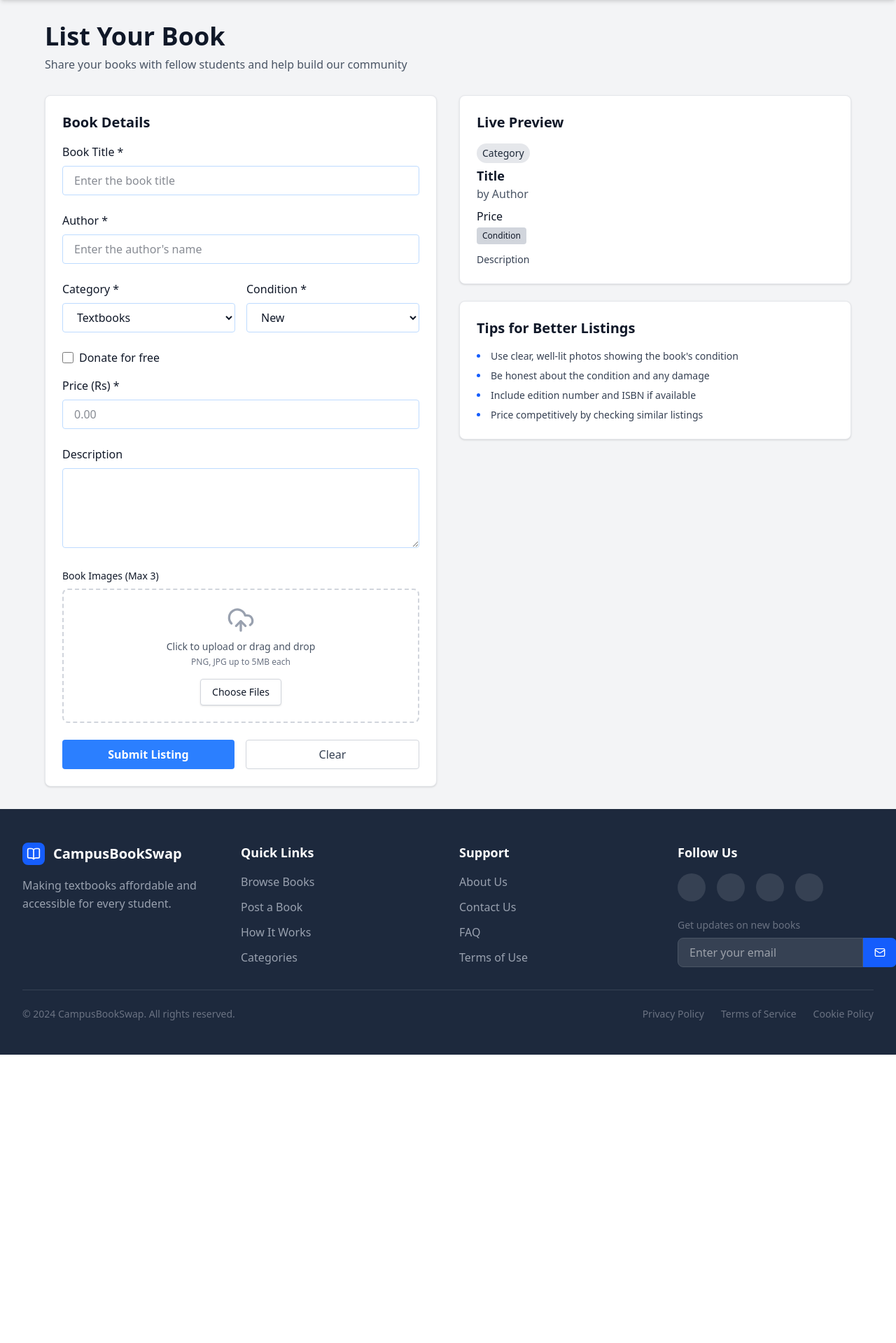
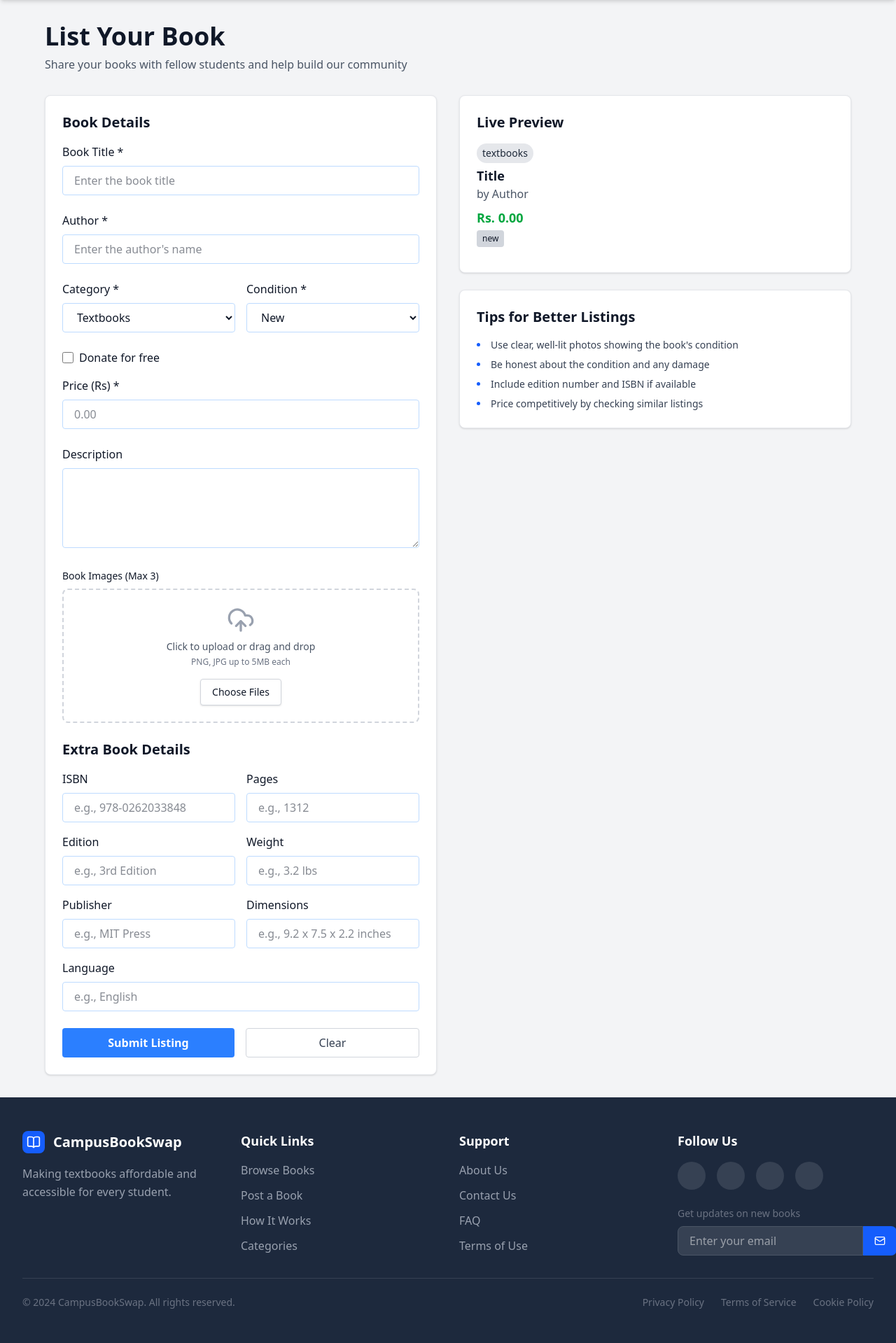
Before and after one commit to themiya-kaluarachchi/CampusBookSwap---PHP-group-project, a PHP site: page /add_a_book in a window 1280 px wide. Shown: the part 64-1983 px from the top of the page at 70% size. Before the commit the page ends 1571 px from the top, so only its background shows below. Run offline with PHP 8.4, Linux system fonts and the light colour scheme.

Commit message:
connected the add a book with database and browser page

```diff
--- /dev/null
+++ b/controllers/BookController.php
@@ -0,0 +1,81 @@
+<?php
+require_once __DIR__ . '/../models/Book.php';
+  class BookCntroller{
+
+    private $bookModel;
+
+    public function __construct($db){
+      $this->bookModel = new Book($db);
+    }
+
+    // Add a new book
+   public function addABook() {
+    if ($_SERVER['REQUEST_METHOD'] === 'POST') {
+
+        $title = trim($_POST['title'] ?? '');
+        $author = trim($_POST['author'] ?? '');
+        $category = $_POST['category'] ?? '';
+        $book_condition = $_POST['book_condition'] ?? '';
+        $isFree = isset($_POST['isFree']);
+        $price = $isFree ? 0 : trim($_POST['price'] ?? '');
+        $description = trim($_POST['description'] ?? '');
+        $isbn = trim($_POST['isbn'] ?? '');
+        $pages = trim($_POST['pages'] ?? '');
+        $edition = trim($_POST['edition'] ?? '');
+        $weight = trim($_POST['weight'] ?? '');
+        $publisher = trim($_POST['publisher'] ?? '');
+        $dimensions = trim($_POST['dimensions'] ?? '');
+        $language = trim($_POST['language'] ?? '');
+
+        $userId = $_SESSION['user_id'];
+        $views = 0;
+
+        // Create the book
+        $bookData = compact(
+            'userId', 'title', 'author', 'price', 'category', 'book_condition',
+            'description', 'isbn', 'pages', 'edition', 'publisher', 'dimensions',
+            'language', 'weight', 'views'
+        );
+        $bookData['image_path'] = '';
+        $bookData['user_id'] = $userId;
+
+        if ($this->bookModel->create($bookData)) {
+            $bookId = $this->bookModel->getLastInsertId();
+
+            // Upload and store multiple images
+            $uploadedPaths = [];
+            $uploadDir = 'uploads/';
+            foreach ($_FILES['images']['tmp_name'] as $key => $tmpName) {
+                if ($_FILES['images']['error'][$key] === UPLOAD_ERR_OK) {
+                    $fileName = uniqid() . '_' . basename($_FILES['images']['name'][$key]);
+                    $targetPath = $uploadDir . $fileName;
+                    if (move_uploaded_file($tmpName, $targetPath)) {
+                        $uploadedPaths[] = $targetPath;
+                    }
+                }
+            }
+
+            if (!empty($uploadedPaths)) {
+                $this->bookModel->saveImages($bookId, $uploadedPaths);
+            }
+
+            echo "Book added successfully!";
+            header('Location: ' . BASE_URL . '/browse');
+            exit;
+
+            exit;
+        } else {
+            echo "Failed to add book.";
+            require __DIR__ . '/../views/books/addABook.php';
+        }
+    }else{
+       require __DIR__ . '/../views/books/addABook.php';
+    }
+  }
+
+  // Browse books
+  public function browse(){
+    $books = $this->bookModel->getAllWithImages();
+    require __DIR__ . '/../views/books/browse.php';
+  }
+}
--- a/index.php
+++ b/index.php
@@ -1,10 +1,12 @@
 <?php
 require_once 'controllers/AuthController.php';
+require_once 'controllers/BookController.php';
 require_once 'config/db.php';
 require_once __DIR__ . '/config/routes.php';
 
 $db = Database::getInstance()->getConnection();
 $authController = new AuthController($db);
+$bookController = new BookCntroller($db);
 
 // Check if it's an AJAX request
 $isAjax = !empty($_SERVER['HTTP_X_REQUESTED_WITH']) &&
@@ -38,13 +40,13 @@
         $authController->register();
         break;
     case 'browse':
-        include 'views/books/browse.php';
+        $bookController->browse();
         break;
     case 'mybooks':
         include 'views/books/mybooks.php';
         break;
     case 'add_a_book':
-        include 'views/books/addABook.php';
+        $bookController->addABook();
         break;
     case 'book_details':
         if ($param) $_GET['book_id'] = $param;
--- a/models/Book.php
+++ b/models/Book.php
@@ -10,7 +10,7 @@
     public function create($data) {
         $stmt = $this->conn->prepare("
             INSERT INTO books (
-                user_id, title, author, price, category, condition, description, isbn,
+                user_id, title, author, price, category, book_condition, description, isbn,
                 pages, edition, publisher, dimensions, language, image_path,
                 weight, views, created_at, update_at
             )
@@ -18,13 +18,13 @@
         ");
 
         $stmt->bind_param(
-            "issdssssisssssdii",
+            "issdssssisssssdi",
             $data['user_id'],
             $data['title'],
             $data['author'],
             $data['price'],
             $data['category'],
-            $data['condition'],
+            $data['book_condition'],
             $data['description'],
             $data['isbn'],
             $data['pages'],
@@ -41,14 +41,33 @@
     }
 
     // Fetch all books
-    public function getAll() {
-        $result = $this->conn->query("SELECT * FROM books");
-        $books = [];
-        while ($row = $result->fetch_assoc()) {
-            $books[] = $row;
+  public function getAllWithImages() {
+    $query = "
+        SELECT b.*, bi.image_path
+        FROM books b
+        LEFT JOIN book_images bi ON b.id = bi.book_id
+        ORDER BY b.id
+    ";
+
+    $result = $this->conn->query($query);
+    $books = [];
+
+    while ($row = $result->fetch_assoc()) {
+        $bookId = $row['id'];
+
+        if (!isset($books[$bookId])) {
+            $books[$bookId] = $row;
+            $books[$bookId]['images'] = [];
         }
-        return $books;
+
+        if (!empty($row['image_path'])) {
+            $books[$bookId]['images'][] = $row['image_path'];
+        }
     }
+
+    return array_values($books);
+}
+
 
     // Find book by ID
     public function findById($id) {
@@ -69,7 +88,7 @@
     public function updateById($id, $data) {
         $stmt = $this->conn->prepare("
             UPDATE books SET
-                title = ?, author = ?, price = ?, category = ?, condition = ?, description = ?, isbn = ?,
+                title = ?, author = ?, price = ?, category = ?, book_condition = ?, description = ?, isbn = ?,
                 pages = ?, edition = ?, publisher = ?, dimensions = ?, language = ?, image_path = ?,
                 weight = ?, views = ?, update_at = NOW()
             WHERE id = ?
@@ -81,7 +100,7 @@
             $data['author'],
             $data['price'],
             $data['category'],
-            $data['condition'],
+            $data['book_condition'],
             $data['description'],
             $data['isbn'],
             $data['pages'],
@@ -97,4 +116,20 @@
 
         return $stmt->execute();
     }
+
+    // Save book images
+    public function saveImages($bookId, $imagePaths) {
+        $stmt = $this->conn->prepare("INSERT INTO book_images (book_id, image_path) VALUES (?, ?)");
+        foreach ($imagePaths as $path) {
+            $stmt->bind_param("is", $bookId, $path);
+            $stmt->execute();
+        }
+    }
+
+    // Get last inserted book ID
+    public function getLastInsertId() {
+    return $this->conn->insert_id;
 }
+
+
+}
--- a/views/books/addABook.php
+++ b/views/books/addABook.php
@@ -1,86 +1,3 @@
-<?php
-    session_start();
-
-    $errors = [];
-    $submitted = false;
-    $uploadDir = 'uploads/';
-    $uploadedImages = [];
-    $submittedData = [];
-    $oldInput = [];
-
-    if (isset($_SESSION['form_errors'])) {
-        $errors = $_SESSION['form_errors'];
-        unset($_SESSION['form_errors']);
-    }
-
-    if (isset($_SESSION['old_input'])) {
-        $oldInput = $_SESSION['old_input'];
-        unset($_SESSION['old_input']);
-    }
-
-    if (isset($_SESSION['book_submitted'])) {
-        $submitted = true;
-        $submittedData = $_SESSION['submitted_data'];
-        unset($_SESSION['book_submitted']);
-        unset($_SESSION['submitted_data']);
-    }
-
-    if ($_SERVER["REQUEST_METHOD"] === "POST") {
-        // Basic validation
-        $title = trim($_POST['title'] ?? '');
-        $author = trim($_POST['author'] ?? '');
-        $category = $_POST['category'] ?? '';
-        $condition = $_POST['condition'] ?? '';
-        $isFree = isset($_POST['isFree']) ? true : false;
-        $price = $isFree ? 0 : trim($_POST['price'] ?? '');
-        $description = trim($_POST['description'] ?? '');
-
-        if (!$title || !$author || !$category || !$condition || (!$isFree && !$price)) {
-            $errors[] = "Please fill all required fields.";
-        }
-
-        // Handle file upload (max 3)
-        if (isset($_FILES['images']) && count($_FILES['images']['name']) > 0) {
-            for ($i = 0; $i < min(3, count($_FILES['images']['name'])); $i++) {
-                $tmpName = $_FILES['images']['tmp_name'][$i];
-                $name = basename($_FILES['images']['name'][$i]);
-                $sanitizedName = preg_replace('/[^a-zA-Z0-9.\-_]/', '_', $name); // Replace unsafe characters
-                $uniqueName = uniqid() . '-' . $sanitizedName;
-                $targetFile = $uploadDir . $uniqueName;
-
-                if (move_uploaded_file($tmpName, $targetFile)) {
-                    $uploadedImages[] = $targetFile;
-                } else {
-                    $errors[] = "Failed to upload image: $name";
-                }
-            }
-        }
-
-        if (empty($errors)) {
-            $_SESSION['book_submitted'] = true;
-            $_SESSION['submitted_data'] = [
-                'title' => $title,
-                'author' => $author,
-                'category' => $category,
-                'condition' => $condition,
-                'price' => $price,
-                'isFree' => $isFree,
-                'description' => $description,
-                'images' => $uploadedImages
-            ];
-            header("Location: " . $_SERVER['REQUEST_URI']);
-            exit;
-        }
-        if (!empty($errors)) {
-            $_SESSION['form_errors'] = $errors;
-            $_SESSION['old_input'] = $_POST;
-            header("Location: " . $_SERVER['REQUEST_URI']);
-            exit;
-        }
-    }
-
-?>
-
 <!-- Content -->
 <div class="container mx-auto px-4 py-8 pt-24">
     <div class="max-w-6xl mx-auto">
@@ -102,12 +19,11 @@
                     Book Details
                 </h2>
                 <!-- Form Start here -->
-                <form method="post" enctype="multipart/form-data" class="space-y-6">
+                <form method="post" enctype="multipart/form-data" class="space-y-6" id="bookForm" action="<?= BASE_URL ?>/add_a_book">
                     <!-- Title -->
                     <div class="space-y-2">
                         <label for="title" class="block font-medium">Book Title *</label>
                         <input type="text" id="title" name="title" required placeholder="Enter the book title"
-                               value="<?= htmlspecialchars($oldInput['title'] ?? '') ?>"
                                class="w-full border border-blue-200 rounded px-4 py-2 focus:outline-none focus:ring-blue-300 focus:border-blue-400">
                     </div>
 
@@ -115,7 +31,6 @@
                     <div class="space-y-2">
                         <label for="author" class="block font-medium">Author *</label>
                         <input type="text" id="author" name="author" required placeholder="Enter the author's name"
-                               value="<?= htmlspecialchars($oldInput['author'] ?? '') ?>"
                                class="w-full border border-blue-200 rounded px-4 py-2 focus:outline-none focus:ring-blue-300 focus:border-blue-400">
                      </div>
 
@@ -127,23 +42,23 @@
                             </label>
                             <select name="category" id="category" required
                                     class="w-full border border-blue-200 rounded px-4 py-2 focus:outline-none focus:ring-blue-300 focus:border-blue-400">
-                                    <option value="textbooks" <?= ($oldInput['category'] ?? '') == 'textbooks' ? 'selected' : '' ?>>Textbooks</option>
-                                    <option value="literature" <?= ($oldInput['category'] ?? '') == 'literature' ? 'selected' : '' ?>>Literature</option>
-                                    <option value="science" <?= ($oldInput['category'] ?? '') == 'science' ? 'selected' : '' ?>>Science</option>
-                                    <option value="tech" <?= ($oldInput['category'] ?? '') == 'tech' ? 'selected' : '' ?>>Technology</option>
-                                    <option value="math" <?= ($oldInput['category'] ?? '') == 'math' ? 'selected' : '' ?>>Mathematics</option>
-                                    <option value="history" <?= ($oldInput['category'] ?? '') == 'history' ? 'selected' : '' ?>>History</option>
-                                    <option value="other" <?= ($oldInput['category'] ?? '') == 'other' ? 'selected' : '' ?>>Other</option>
+                                    <option value="textbooks">Textbooks</option>
+                                    <option value="literature">Literature</option>
+                                    <option value="science">Science</option>
+                                    <option value="tech">Technology</option>
+                                    <option value="math">Mathematics</option>
+                                    <option value="history">History</option>
+                                    <option value="other">Other</option>
                             </select>
                         </div>
                         <div class="space-y-2">
                             <label for="condition" class="block font-medium">Condition *</label>
-                            <select name="condition" id="condition" required
+                            <select name="book_condition" id="condition" required
                                     class="w-full border border-blue-200 rounded px-4 py-2 focus:outline-none focus:ring-blue-300 focus:border-blue-400">
-                            <option value="new" <?= ($oldInput['condition'] ?? '') == 'new' ? 'selected' : '' ?>>New</option>
-                            <option value="like-new" <?= ($oldInput['condition'] ?? '') == 'like-new' ? 'selected' : '' ?>>Like New</option>
-                            <option value="used" <?= ($oldInput['condition'] ?? '') == 'used' ? 'selected' : '' ?>>Used</option>
-                            <option value="poor" <?= ($oldInput['condition'] ?? '') == 'poor' ? 'selected' : '' ?>>Poor</option>
+                            <option value="new">New</option>
+                            <option value="like-new">Like New</option>
+                            <option value="used">Used</option>
+                            <option value="poor">Poor</option>
                             </select>
                         </div>
                     </div>
@@ -151,7 +66,7 @@
                     <!-- Donate or Price -->
                     <div class="space-y-4">
                         <div class="flex items-center space-x-2">
-                            <input type="checkbox" id="freeCheckbox" name="isFree" value="1"  <?= isset($oldInput['isFree']) ? 'checked' : '' ?>
+                            <input type="checkbox" id="freeCheckbox" name="isFree" value="1"
                                 class="accent-blue-500 h-4 w-4" >
                             <label for="free" class="font-medium">Donate for free</label>
                         </div>
@@ -159,7 +74,6 @@
                         <div class="space-y-2">
                             <label for="price" class="block font-medium">Price (Rs) *</label>
                             <input type="number" id="price" name="price" step="0.01" placeholder="0.00"
-                                   value="<?= htmlspecialchars($oldInput['price'] ?? '') ?>"
                                    class="w-full border border-blue-200 rounded px-4 py-2 focus:outline-none focus:ring-blue-300 focus:border-blue-400">
                         </div>
                     </div>
@@ -170,7 +84,6 @@
                         <textarea id="description" name="description" rows="4"
                                     placeholder="Describe the book's condition, any highlights, missing pages, etc."
                                     class="w-full border border-blue-200 rounded px-4 py-2 focus:outline-none focus:ring-blue-300 focus:border-blue-400">
-                            <?= htmlspecialchars($oldInput['description'] ?? '') ?>
                         </textarea>
                     </div>
 
@@ -201,12 +114,50 @@
                         </label>
                     </div>
 
-
+                    <h2 class="text-xl font-bold mb-4">Extra Book Details</h2>
+                    <!-- Extra Book Details -->
+                    <div class="grid grid-cols-2 gap-4">
+                        <div class="space-y-2">
+                            <label for="isbn" class="block font-medium">ISBN</label>
+                            <input type="text" id="isbn" name="isbn" placeholder="e.g., 978-0262033848"
+                                class="w-full border border-blue-200 rounded px-4 py-2">
+                        </div>
+                        <div class="space-y-2">
+                            <label for="pages" class="block font-medium">Pages</label>
+                            <input type="number" id="pages" name="pages" placeholder="e.g., 1312"
+                                class="w-full border border-blue-200 rounded px-4 py-2">
+                        </div>
+                        <div class="space-y-2">
+                            <label for="edition" class="block font-medium">Edition</label>
+                            <input type="text" id="edition" name="edition" placeholder="e.g., 3rd Edition"
+                                class="w-full border border-blue-200 rounded px-4 py-2">
+                        </div>
+                        <div class="space-y-2">
+                            <label for="weight" class="block font-medium">Weight</label>
+                            <input type="text" id="weight" name="weight" placeholder="e.g., 3.2 lbs"
+                                class="w-full border border-blue-200 rounded px-4 py-2">
+                        </div>
+                        <div class="space-y-2">
+                            <label for="publisher" class="block font-medium">Publisher</label>
+                            <input type="text" id="publisher" name="publisher" placeholder="e.g., MIT Press"
+                                class="w-full border border-blue-200 rounded px-4 py-2">
+                        </div>
+                        <div class="space-y-2">
+                            <label for="dimensions" class="block font-medium">Dimensions</label>
+                            <input type="text" id="dimensions" name="dimensions" placeholder="e.g., 9.2 x 7.5 x 2.2 inches"
+                                class="w-full border border-blue-200 rounded px-4 py-2">
+                        </div>
+                        <div class="space-y-2 col-span-2">
+                            <label for="language" class="block font-medium">Language</label>
+                            <input type="text" id="language" name="language" placeholder="e.g., English"
+                                class="w-full border border-blue-200 rounded px-4 py-2">
+                        </div>
+                    </div>
 
                     <!-- Submit Buttons -->
                     <div class="flex gap-4">
                         <button type="submit"
-                                class="flex-1 bg-blue-500 text-white font-semibold px-4 py-2 rounded hover:bg-blue-600">
+                                class="flex-1 bg-blue-500 text-white font-semibold px-4 py-2 rounded hover:bg-blue-600" id="submitButton">
                             Submit Listing
                         </button>
                         <button type="reset"
@@ -215,28 +166,6 @@
                         </button>
                     </div>
                 </form>
-
-                <!-- Validation Details -->
-                <?php if ($submitted): ?>
-                <div class="bg-green-100 text-green-800 p-4 rounded mt-6">
-                    <h3 class="font-bold text-lg mb-2">Book Listed Successfully!</h3>
-                    <ul class="text-sm space-y-1">
-                        <li><strong>Title:</strong> <?= htmlspecialchars($submittedData['title']) ?></li>
-                        <li><strong>Author:</strong> <?= htmlspecialchars($submittedData['author']) ?></li>
-                        <li><strong>Category:</strong> <?= htmlspecialchars($submittedData['category']) ?></li>
-                        <li><strong>Condition:</strong> <?= htmlspecialchars($submittedData['condition']) ?></li>
-                        <li><strong>Price:</strong> <?= $submittedData['isFree'] ? 'Free' : 'Rs. ' . htmlspecialchars($submittedData['price']) ?></li>
-                        <li><strong>Description:</strong> <?= nl2br(htmlspecialchars($submittedData['description'])) ?></li>
-                    </ul>
-                    <?php if (!empty($submittedData['images'])): ?>
-                        <div class="mt-4 flex gap-4">
-                            <?php foreach ($submittedData['images'] as $img): ?>
-                                <img src="<?= htmlspecialchars($img) ?>" class="h-24 rounded border">
-                            <?php endforeach; ?>
-                        </div>
-                    <?php endif; ?>
-                </div>
-                <?php endif; ?>
             </div>
 
             <!-- Right Column -->
@@ -298,9 +227,22 @@
     </div>
 </div>
 
+<script>
 
 
-<script>
+    document.addEventListener("DOMContentLoaded", function () {
+        const form = document.getElementById("addBookForm");
+
+        <?php if ($_SERVER['REQUEST_METHOD'] === 'POST' && isset($bookId)) : ?>
+        // Reset form after successful submit
+        alert("Book added successfully!");
+        form.reset();
+        <?php endif; ?>
+    });
+
+
+  // Initialize Lucide icons
+  lucide.createIcons();
 
   // Price disable
   const freeCheckbox = document.getElementById('freeCheckbox');
@@ -418,11 +360,11 @@
     });
 
     function updatePreview() {
-        document.getElementById('previewTitle').innerText = document.getElementById('title').value;
-        document.getElementById('previewAuthor').innerText = document.getElementById('author').value;
-        document.getElementById('previewCategory').innerText = document.getElementById('category').value;
-        document.getElementById('previewCondition').innerText = document.getElementById('condition').value;
-        document.getElementById('previewDescription').innerText = document.getElementById('description').value;
+        document.getElementById('previewTitle').innerText = document.getElementById('title').value || 'Title';
+        document.getElementById('previewAuthor').innerText = document.getElementById('author').value || 'Author';
+        document.getElementById('previewCategory').innerText = document.getElementById('category').value || 'Category';
+        document.getElementById('previewCondition').innerText = document.getElementById('condition').value || 'Condition';
+        document.getElementById('previewDescription').innerText = document.getElementById('description').value || 'Description';
 
         const isFree = document.getElementById('freeCheckbox').checked;
         const previewPrice = document.getElementById('previewPrice');
@@ -430,9 +372,10 @@
             previewPrice.innerHTML = `<span class="text-blue-600 font-bold text-lg">FREE</span>`;
         } else {
             const priceVal = document.getElementById('price').value;
-            previewPrice.innerHTML = `<span class="text-green-600 font-bold text-lg">Rs. ${priceVal}</span>`;
+            previewPrice.innerHTML = `<span class="text-green-600 font-bold text-lg">Rs. ${priceVal || '0.00'}</span>`;
         }
     }
 
-
+    // Initialize preview with default values
+    updatePreview();
 </script>
```
Also changed, not shown: schema.sql (+8 -0 lines), views/books/browse.php (+51 -10 lines), 1 other file.
